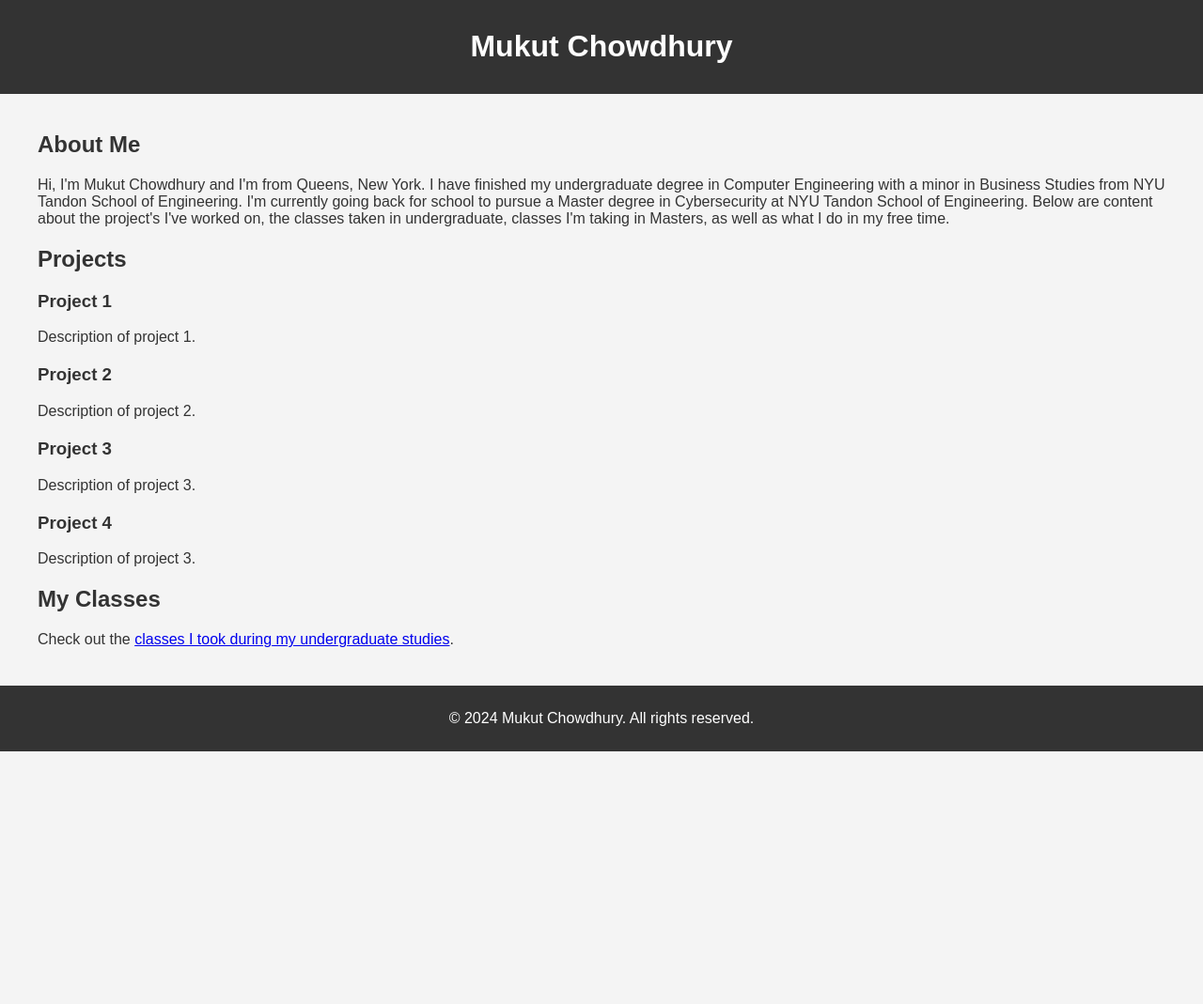
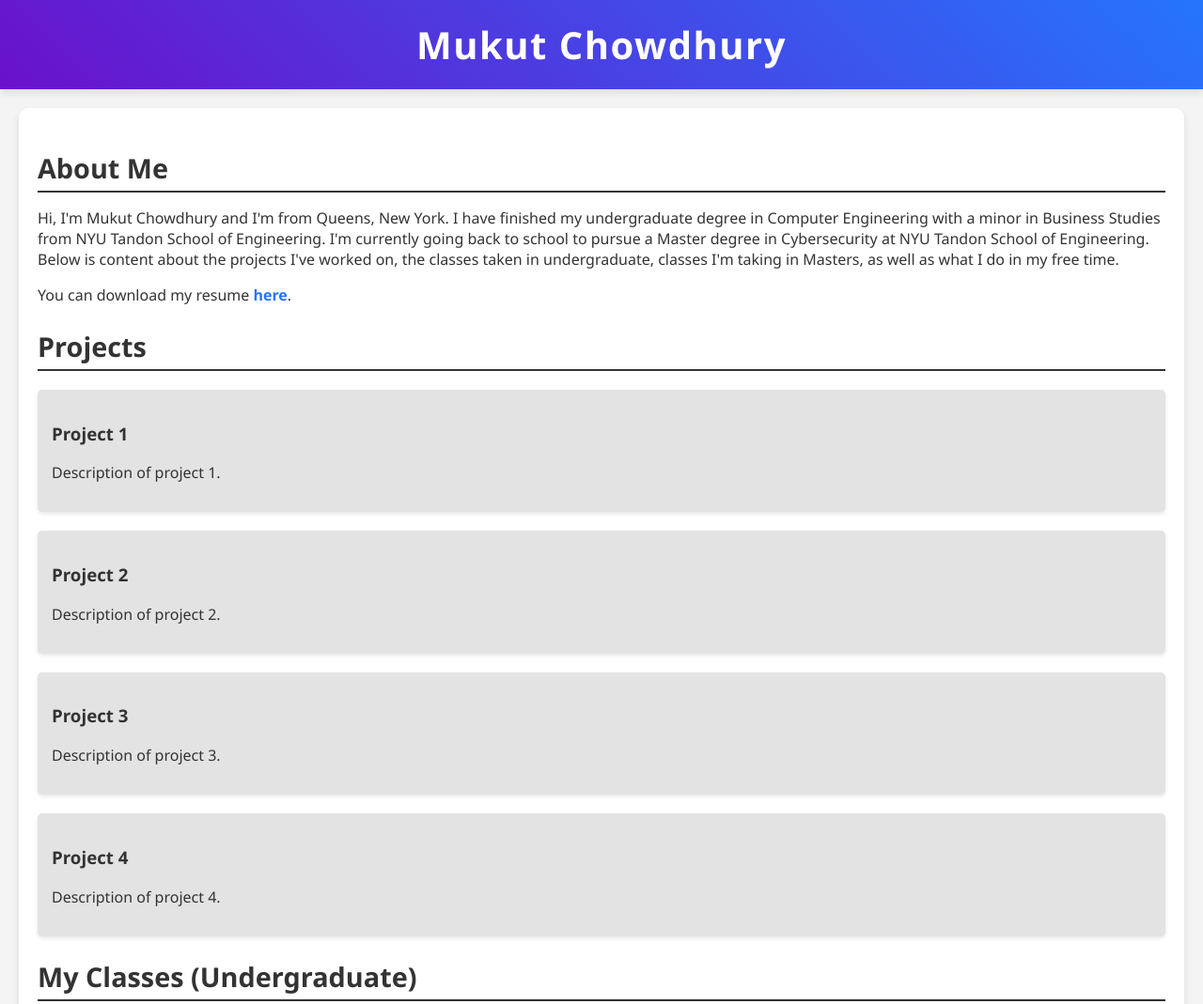
Before and after one commit to mukutchowdhury/aboutme, a plain HTML site: page Views/index.html in a window 1280 px wide. Shown: the top 1069 px of the page at 94% size. Before the commit the page ends 800 px from the top, so only its background shows below. Drawn offline with Linux system fonts and the light colour scheme.

Commit message:
Added resume plus some modification in style

```diff
--- a/Styling/styles.css
+++ b/Styling/styles.css
@@ -1,5 +1,5 @@
 body {
-    font-family: Arial, sans-serif;
+    font-family: 'Segoe UI', Tahoma, Geneva, Verdana, sans-serif;
     margin: 0;
     padding: 0;
     background-color: #f4f4f4;
@@ -9,28 +9,72 @@ body {
     min-height: 100vh;
 }
 
+header {
+    background: linear-gradient(45deg, #6a11cb, #2575fc);
+    color: #fff;
+    padding: 20px 0;
+    text-align: center;
+    box-shadow: 0 4px 8px rgba(0,0,0,0.1);
+}
+
+header h1 {
+    margin: 0;
+    font-size: 2.5em;
+    letter-spacing: 1.5px;
+}
+
 .container {
     width: 100%;
     max-width: 1200px;
-    margin: 0 auto;
+    margin: 20px auto;
     flex: 1;
     padding: 20px;
+    background: #fff;
+    border-radius: 10px;
+    box-shadow: 0 4px 8px rgba(0,0,0,0.1);
 }
 
-header {
-    background: #333;
-    color: #fff;
-    padding: 10px 0;
-    text-align: center;
+.about-me, .projects, .classes-link {
+    margin: 20px 0;
+}
+
+h2 {
+    border-bottom: 2px solid #333;
+    padding-bottom: 5px;
+    margin-bottom: 15px;
+    font-size: 1.8em;
 }
 
 .content {
     margin: 20px 0;
+    padding: 15px;
+    background: #e3e3e3;
+    border-radius: 5px;
+    box-shadow: 0 2px 4px rgba(0,0,0,0.1);
 }
 
 footer {
     text-align: center;
-    padding: 10px 0;
+    padding: 15px 0;
     background: #333;
     color: #fff;
+    position: relative;
+    bottom: 0;
+    width: 100%;
+    box-shadow: 0 -2px 4px rgba(0,0,0,0.1);
 }
+
+footer p {
+    margin: 0;
+    font-size: 0.9em;
+}
+
+a {
+    color: #2575fc;
+    text-decoration: none;
+    font-weight: bold;
+}
+
+a:hover {
+    text-decoration: underline;
+}
--- a/Views/index.html
+++ b/Views/index.html
@@ -8,15 +8,16 @@
 </head>
 <body>
     <header>
-        <h1>Mukut Chowdhury </h1>
+        <h1>Mukut Chowdhury</h1>
     </header>
     <div class="container">
         <section class="about-me">
             <h2>About Me</h2>
             <p>Hi, I'm Mukut Chowdhury and I'm from Queens, New York. I have finished my undergraduate degree in Computer Engineering with a minor in Business Studies from NYU Tandon School of Engineering.
-                I'm currently going back for school to pursue a Master degree in Cybersecurity at NYU Tandon School of Engineering. Below are content about the project's I've worked on, the classes taken in
+                I'm currently going back to school to pursue a Master degree in Cybersecurity at NYU Tandon School of Engineering. Below is content about the projects I've worked on, the classes taken in
                 undergraduate, classes I'm taking in Masters, as well as what I do in my free time.
             </p>
+            <p>You can download my resume <a href="../Assets/Chowdhury, Mukut Resume.pdf" target="_blank">here</a>.</p>
         </section>
         <section class="projects">
             <h2>Projects</h2>
@@ -34,14 +35,13 @@
             </div>
             <div class="content">
                 <h3>Project 4</h3>
-                <p>Description of project 3.</p>
+                <p>Description of project 4.</p>
             </div>
         </section>
         <section class="classes-link">
-            <h2>My Classes</h2>
-            <p>Check out the <a href="undergradClasses.html">classes I took during my undergraduate studies</a>.</p>
+            <h2>My Classes (Undergraduate)</h2>
+            <p>Check out the classes I took during my <a href="undergradClasses.html">undergraduate</a> studies.</p>
         </section>
-
     </div>
     <footer>
         <p>&copy; 2024 Mukut Chowdhury. All rights reserved.</p>
```
Also changed, not shown: 1 other file.
